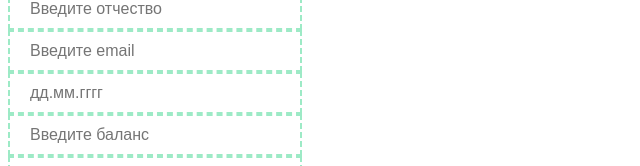
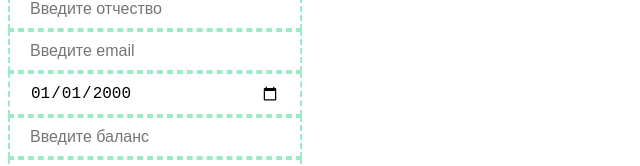
Before and after one commit to Jooly05/lab_js, a website: page register.html in a window 1280 px wide. Shown: the part 163-329 px from the top of the page, without its empty margins (0-640 px from the left). Drawn offline with Linux system fonts and the light colour scheme.

Commit message:
Изменение типа поля

```diff
--- a/register.html
+++ b/register.html
@@ -13,7 +13,7 @@
             <input type="text" id="second_name" placeholder="Введите фамилию" required><br>
             <input type="text" id="patronymic" placeholder="Введите отчество" required><br>
             <input type="text" id="email" placeholder="Введите email" required><br>
-            <input type="text" id="birthday" placeholder="дд.мм.гггг" required><br>
+            <input type="date" id="birthday" value="2000-01-01" required><br>
             <input type="number" id="current_balance" placeholder="Введите баланс" step="0.1" required><br>
             <input type="text" id="password" placeholder="Введите пароль из 8 символов" required><br>
             <button type="submit" id="reg">Добавить пользователя</button>
```
